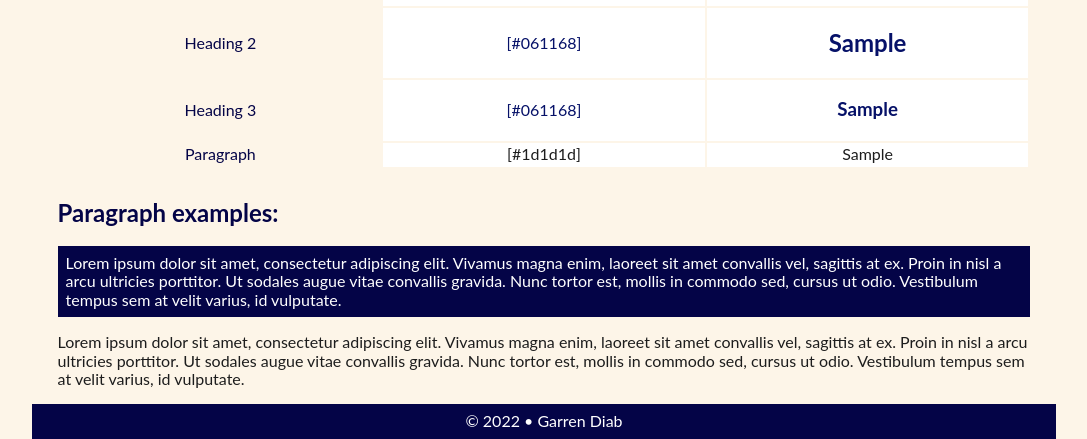
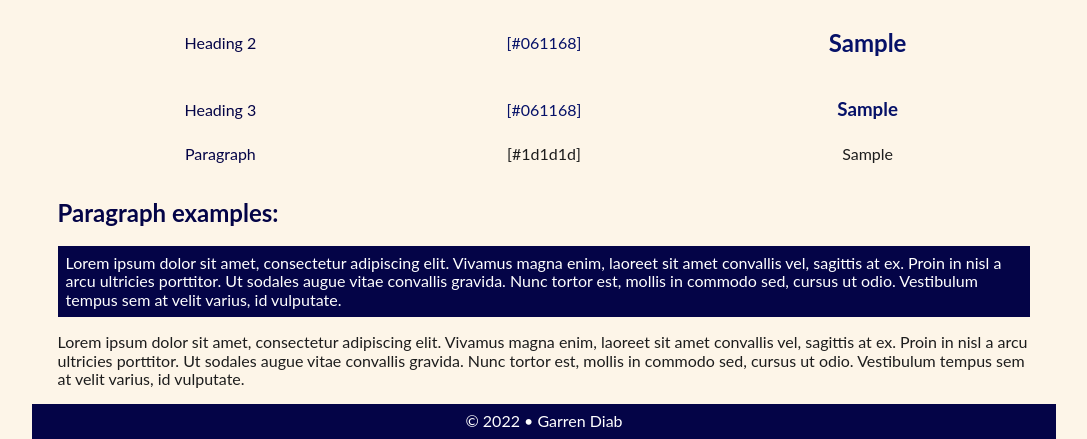
Before and after one commit to DiabGarren/wdd230, a plain HTML site: page chamber_of_commerce/color-scheme.html in a window 1280 px wide. Shown: the part 451-890 px from the top of the page, without its empty margins (96-1183 px from the left). Drawn offline with Linux system fonts and the light colour scheme.

Commit message:
Updated colour scheme table

```diff
--- a/chamber_of_commerce/css/small.css
+++ b/chamber_of_commerce/css/small.css
@@ -132,12 +132,10 @@ p {
 }
 
 .heading {
-    background-color: #fff;
     color: #061168;
 }
 
 .paragraph {
-    background-color: #fff;
     color: #1d1d1d;
 }
 
```
